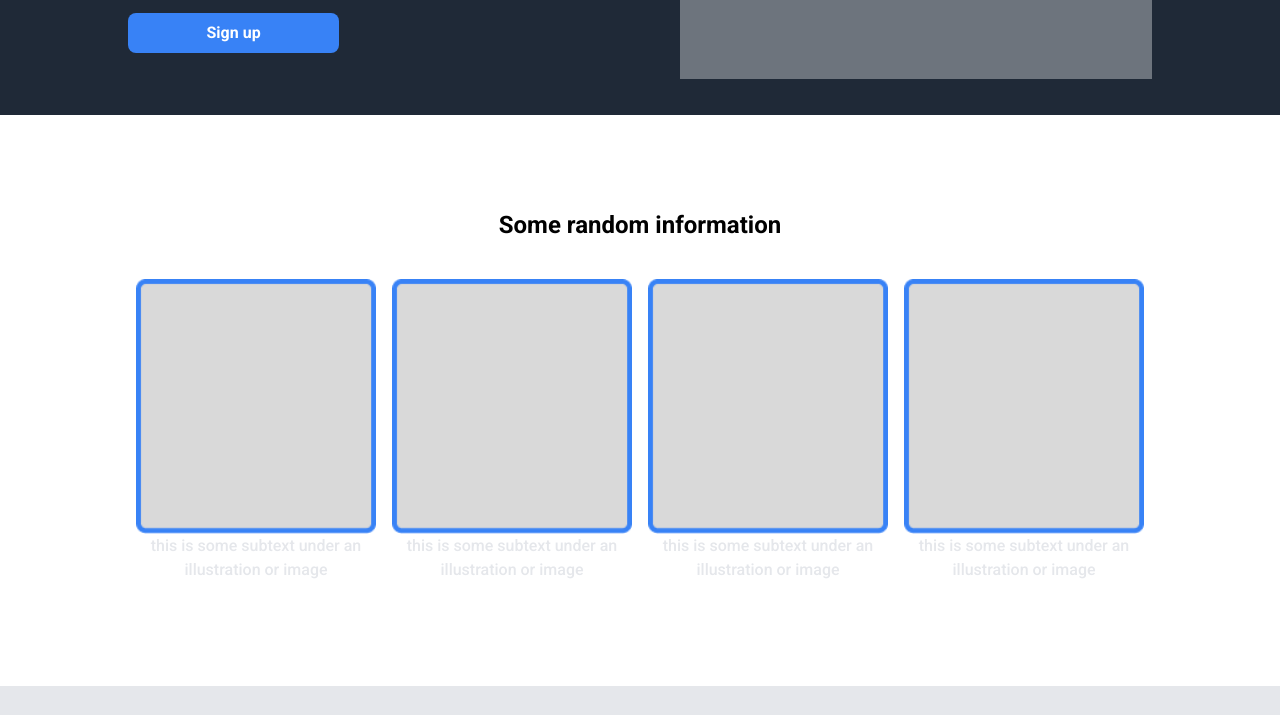
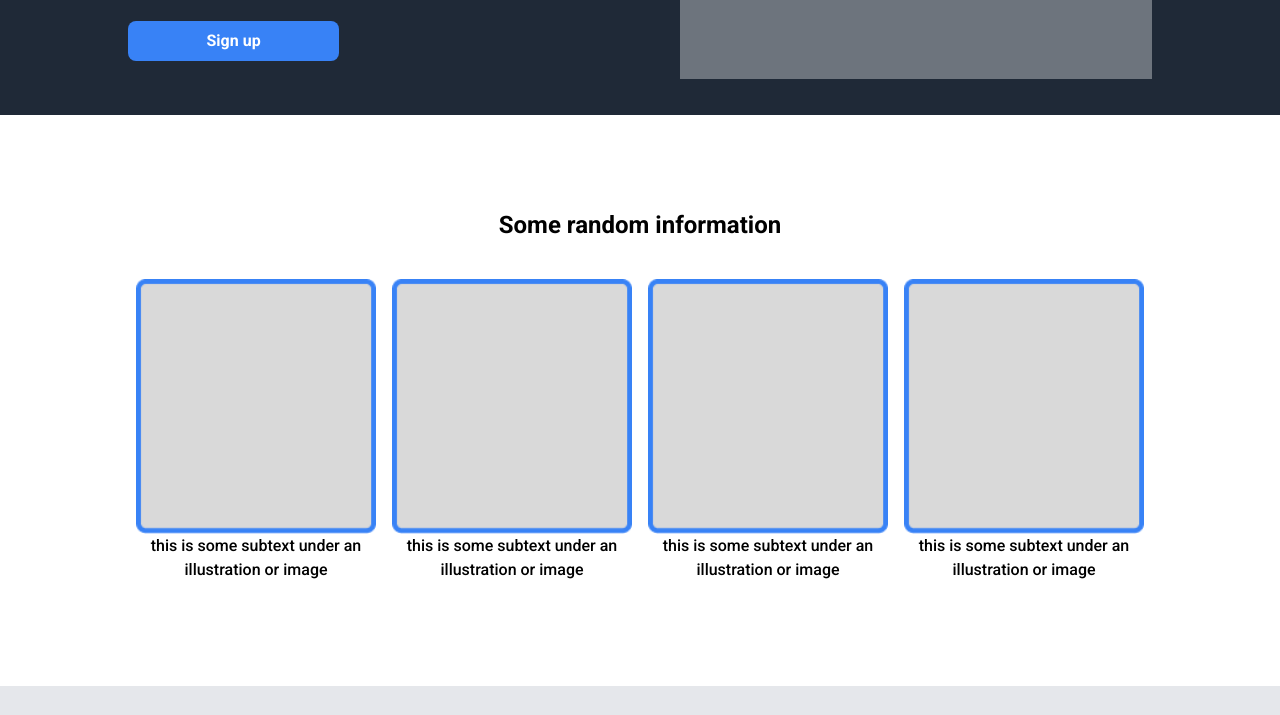
Before and after one commit to nikosban/landing-page, a plain HTML site: page index.html in a window 1280 px wide. Shown: the part 299-1014 px from the top of the page. Drawn offline with Linux system fonts and the light colour scheme.

Commit message:
Edited stylesheet

```diff
--- a/stylesheet.css
+++ b/stylesheet.css
@@ -193,7 +193,7 @@ footer {
     align-items: center;
 }
 
-.container p {
+.cprt {
     text-align: center;
     margin: 0 auto;
     font-style: normal;
```
